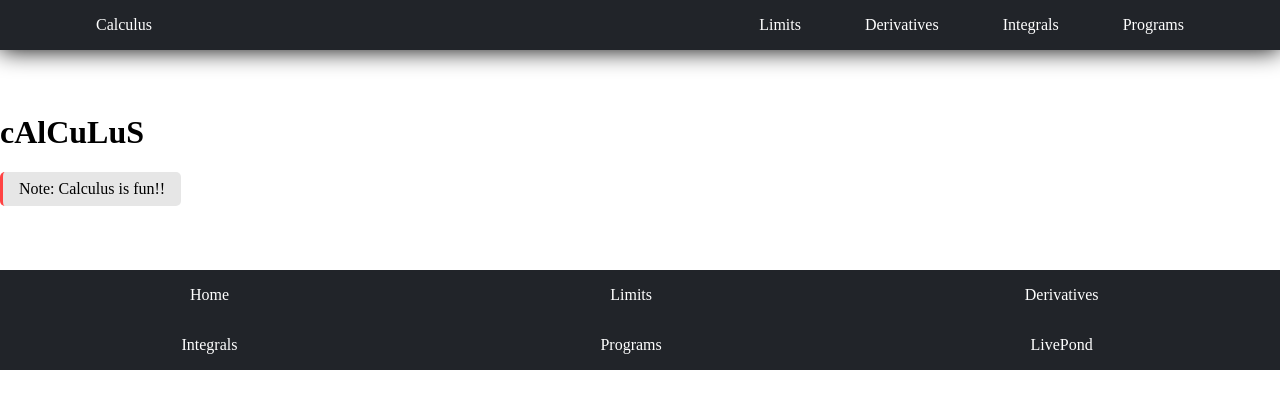
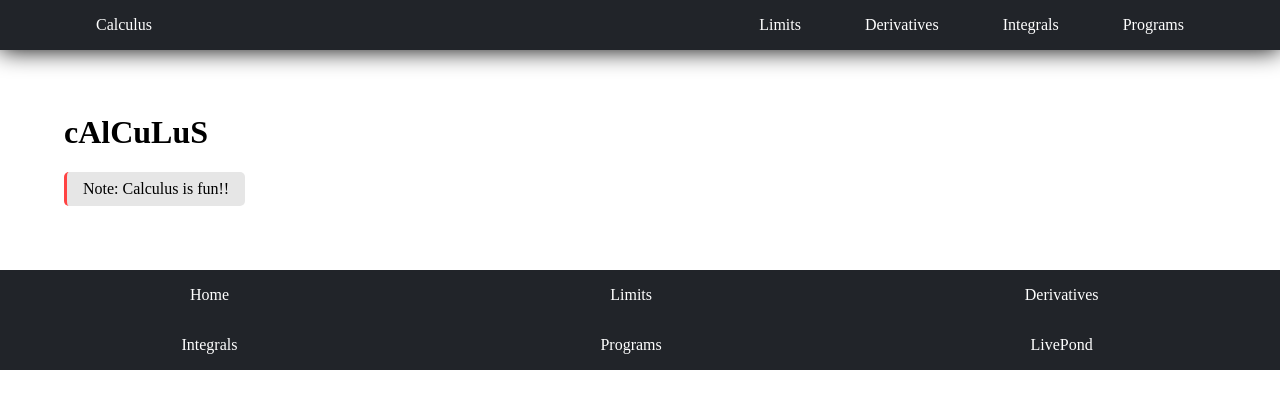
Before and after one commit to nJohnson02/calculus, a website: page public/index.html in a window 1280 px wide. Drawn offline with nearby package versions, Linux system fonts and the light colour scheme.

Commit message:
body styling

```diff
--- a/public/scss/main.scss
+++ b/public/scss/main.scss
@@ -13,7 +13,7 @@ html, body {
 }
 
 main {
-    margin: 5% 0;
+    margin: 5%;
 }
 
 nav {
```
Also changed, not shown: public/css/style.comp.css.
